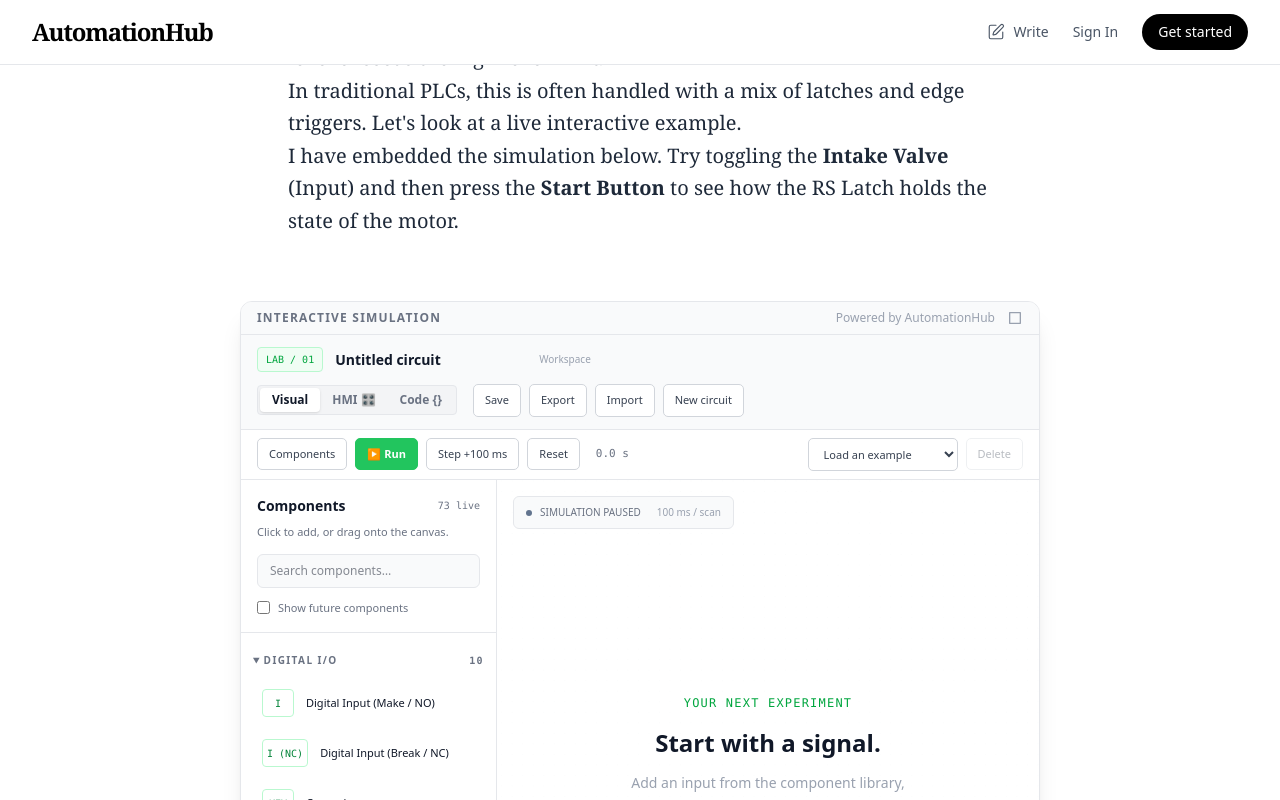
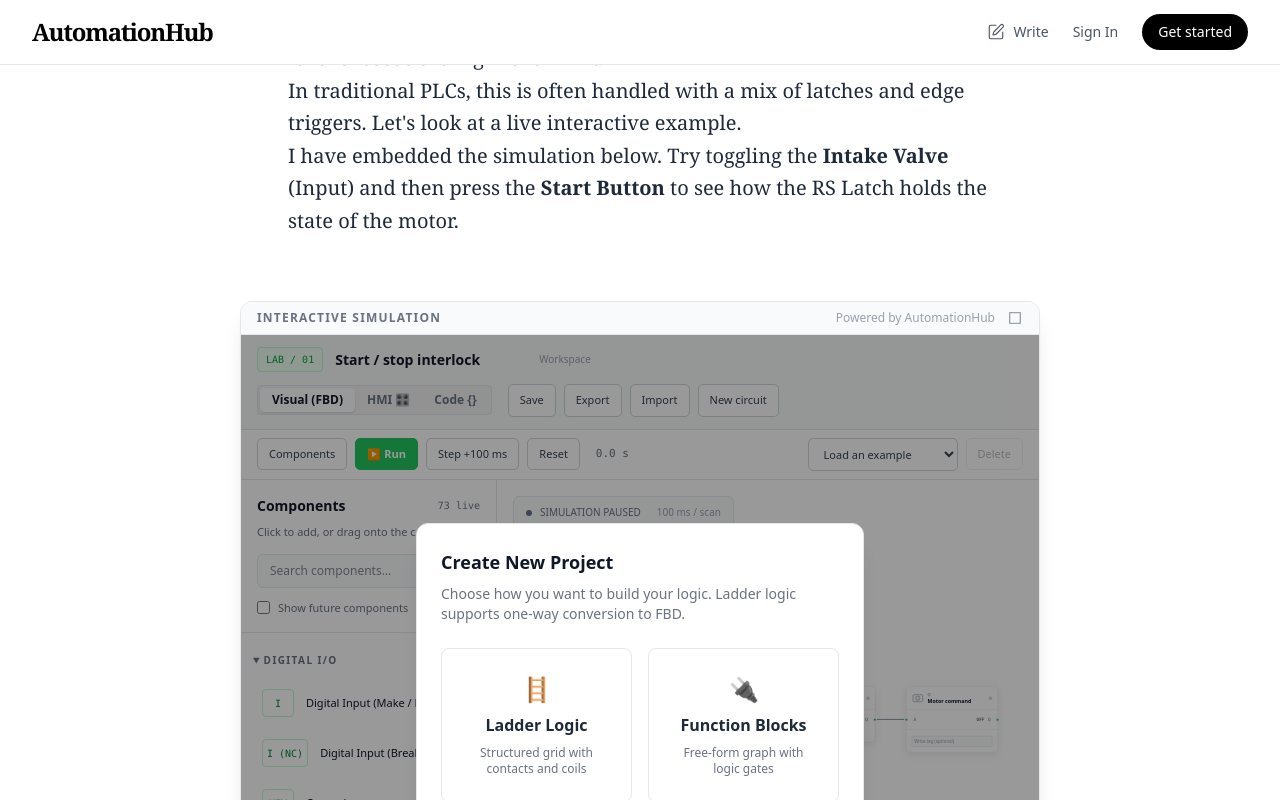
Before and after one commit to Aureum21/industrial_automation, a Next.js app: page /post/1 in a window 1280 px wide. Both pictures are taken after a click on the button "New circuit". Shown: the part 490-1290 px from the top of the page. Built offline with nearby package versions, Linux system fonts and the light colour scheme.

Commit message:
feat: scaffold ladder logic mode and project creation flow

```diff
--- a/src/components/lab/LabWorkspace.tsx
+++ b/src/components/lab/LabWorkspace.tsx
@@ -29,11 +29,13 @@ function Workspace() {
   const [diagnostics, setDiagnostics] = useState<string[]>([]);
   const [dirty, setDirty] = useState(false);
   const [libraryOpen, setLibraryOpen] = useState(true);
-  const [mode, setMode] = useState<'visual' | 'code' | 'hmi'>('visual');
+  const [mode, setMode] = useState<'visual' | 'ladder' | 'code' | 'hmi'>('visual');
   const [dslCode, setDslCode] = useState('');
   const [widgets, setWidgets] = useState<HmiWidget[]>([]);
   const [pending, setPending] = useState<{ document: CircuitDocument; label: string } | null>(null);
   const [timeScrub, setTimeScrub] = useState<number | null>(null);
+  const [format, setFormat] = useState<'fbd' | 'ladder'>('fbd');
+  const [showNewDialog, setShowNewDialog] = useState(false);
   const fileRef = useRef<HTMLInputElement>(null);
   const { screenToFlowPosition, fitView } = useReactFlow<CircuitFlowNode>();
 
@@ -81,6 +83,11 @@ function Workspace() {
     try {
       engine.load(document);
       setRunning(false);
+      const docFormat = document.format || 'fbd';
+      setFormat(docFormat);
+      if (docFormat === 'ladder') setMode('ladder');
+      else if (mode === 'ladder') setMode('visual');
+
       setNodes(document.blocks.map(makeNode));
       setEdges(document.connections.map(wire => ({ id: wire.id, source: wire.fromBlockId, sourceHandle: wire.fromPin, target: wire.toBlockId, targetHandle: wire.toPin, style: { stroke: '#9ca3af', strokeWidth: 1.5 } })));
       setWidgets((document.widgets as HmiWidget[]) || []);
@@ -93,7 +100,7 @@ function Workspace() {
       sync();
       requestAnimationFrame(() => { void fitView({ padding: 0.18, duration: 200, maxZoom: 1 }); });
     } catch (error) { setNotice(error instanceof Error ? error.message : 'Unable to load this circuit.'); }
-  }, [engine, makeNode, fitView, sync]);
+  }, [engine, makeNode, fitView, sync, mode]);
 
   useEffect(() => {
     // Deferring initialization keeps browser storage out of server rendering.
@@ -181,7 +188,7 @@ function Workspace() {
 
   const selectedCount = nodes.filter(node => node.selected).length + edges.filter(edge => edge.selected).length;
 
-  const changeMode = (newMode: 'visual' | 'code' | 'hmi') => {
+  const changeMode = (newMode: 'visual' | 'ladder' | 'code' | 'hmi') => {
     if (mode === newMode) return;
     if (mode === 'code') {
       try {
@@ -206,14 +213,15 @@ function Workspace() {
       <div className="flex items-center gap-3"><span className="rounded border border-green-200 bg-green-50 px-2 py-1 font-mono text-[10px] text-green-600">LAB / 01</span><input aria-label="Circuit name" value={name} maxLength={120} onChange={event => { setName(event.target.value); setDirty(true); }} className="w-48 bg-transparent text-sm font-semibold outline-none focus:text-green-600" /><span className="text-[10px] text-gray-400">{dirty ? 'Unsaved' : 'Workspace'}</span></div>
       <div className="flex flex-wrap items-center gap-2">
         <div className="flex bg-gray-100 p-0.5 rounded border border-gray-200 mr-2">
-          <button className={`px-3 py-1 text-xs font-semibold rounded-sm transition ${mode === 'visual' ? 'bg-white shadow text-gray-900' : 'text-gray-500 hover:text-gray-700'}`} onClick={() => changeMode('visual')}>Visual</button>
+          {format === 'ladder' && <button className={`px-3 py-1 text-xs font-semibold rounded-sm transition ${mode === 'ladder' ? 'bg-white shadow text-gray-900' : 'text-gray-500 hover:text-gray-700'}`} onClick={() => changeMode('ladder')}>Ladder (LD)</button>}
+          <button className={`px-3 py-1 text-xs font-semibold rounded-sm transition ${mode === 'visual' ? 'bg-white shadow text-gray-900' : 'text-gray-500 hover:text-gray-700'}`} onClick={() => changeMode('visual')}>Visual (FBD)</button>
           <button className={`px-3 py-1 text-xs font-semibold rounded-sm transition ${mode === 'hmi' ? 'bg-white shadow text-gray-900' : 'text-gray-500 hover:text-gray-700'}`} onClick={() => changeMode('hmi')}>HMI 🎛️</button>
           <button className={`px-3 py-1 text-xs font-semibold rounded-sm transition ${mode === 'code' ? 'bg-white shadow text-gray-900' : 'text-gray-500 hover:text-gray-700'}`} onClick={() => changeMode('code')}>Code {`{}`}</button>
         </div>
         <button className="lab-button" onClick={save}>Save</button>
         <button className="lab-button" onClick={exportFile}>Export</button>
         <button className="lab-button" onClick={() => fileRef.current?.click()}>Import</button>
-        <button className="lab-button" onClick={() => requestLoad({ version: 1, name: 'Untitled circuit', blocks: [], connections: [] }, 'New circuit ready.')}>New circuit</button>
+        <button className="lab-button" onClick={() => setShowNewDialog(true)}>New circuit</button>
       </div>
     </div>
     <div className="flex flex-wrap items-center justify-between gap-3 border-b border-gray-200 bg-white px-4 py-2">
@@ -226,7 +234,16 @@ function Workspace() {
     <div className="relative flex min-h-0 flex-1">
       {libraryOpen && mode === 'visual' && <Sidebar onAdd={addBlock} />}
       <div className="relative min-w-0 flex-1 flex flex-col h-full bg-white overflow-hidden">
-        {mode === 'visual' ? (
+        {mode === 'ladder' ? (
+          <div className="flex-1 w-full h-full bg-slate-50 flex items-center justify-center p-8">
+            <div className="max-w-md text-center">
+              <div className="text-4xl mb-4">🪜</div>
+              <h2 className="text-xl font-bold text-gray-800 mb-2">Ladder Logic Editor (Coming Soon)</h2>
+              <p className="text-gray-500 mb-6">The structured ladder grid is being built. For now, you can switch to the <strong>Visual (FBD)</strong> tab above to view and edit this circuit using function blocks!</p>
+              <button className="lab-button primary" onClick={() => changeMode('visual')}>Switch to FBD</button>
+            </div>
+          </div>
+        ) : mode === 'visual' ? (
           <ReactFlow<CircuitFlowNode> nodes={nodes} edges={edges} nodeTypes={nodeTypes} onNodesChange={onNodesChange} onEdgesChange={onEdgesChange} onConnect={connection => mutate(() => {
             const wire = toWire(connection, crypto.randomUUID()); engine.addConnection(wire);
             setEdges(previous => [...previous, { id: wire.id, source: wire.fromBlockId, sourceHandle: wire.fromPin, target: wire.toBlockId, targetHandle: wire.toPin, style: { stroke: '#9ca3af', strokeWidth: 1.5 } }]); setNotice('Connection added.');
@@ -251,6 +268,35 @@ function Workspace() {
     <div className="flex min-h-9 flex-wrap items-center justify-between gap-2 border-t border-gray-200 bg-white px-4 py-2 text-[10px]"><p role="status" className={diagnostics.length ? 'text-amber-500 font-semibold' : notice.includes('Invalid DSL') ? 'text-red-500 font-semibold' : 'text-gray-500'}>{diagnostics[0] ?? notice}</p><span className="font-mono text-gray-400">{nodes.length} blocks · {edges.length} wires <span className="ml-3 hidden sm:inline">Select + Delete · Green: digital · Cyan: analog</span></span></div>
     <input ref={fileRef} type="file" accept=".json,application/json" className="hidden" aria-label="Import circuit file" onChange={async event => { const file = event.target.files?.[0]; event.target.value = ''; if (!file) return; try { if (file.size > 2_000_000) throw new Error('Circuit files must be smaller than 2 MB.'); requestLoad(parseCircuitDocument(await file.text()), `Imported ${file.name}.`); } catch (error) { setNotice(error instanceof Error ? error.message : 'Unable to read this file.'); } }} />
     {pending && <div className="absolute inset-0 z-50 flex items-center justify-center bg-black/40 p-6" role="dialog" aria-modal="true" aria-labelledby="replace-title"><div className="max-w-sm rounded-xl border border-green-200 bg-white p-6"><h2 id="replace-title" className="text-lg font-semibold">Replace this circuit?</h2><p className="mt-3 text-sm leading-6 text-gray-500">There are unsaved changes. Save your current circuit or export a copy before replacing it.</p><div className="mt-5 flex flex-wrap gap-2"><button autoFocus className="lab-button" onClick={() => setPending(null)}>Keep editing</button><button className="lab-button" onClick={save}>Save current</button><button className="lab-button primary" onClick={() => load(pending.document, pending.label)}>Replace</button></div></div></div>}
+    {showNewDialog && (
+      <div className="absolute inset-0 z-50 flex items-center justify-center bg-black/40 p-6" role="dialog" aria-modal="true">
+        <div className="max-w-md rounded-xl border border-gray-200 bg-white p-6 shadow-xl">
+          <h2 className="text-lg font-semibold mb-2">Create New Project</h2>
+          <p className="text-sm text-gray-500 mb-6">Choose how you want to build your logic. Ladder logic supports one-way conversion to FBD.</p>
+          <div className="grid grid-cols-2 gap-4">
+            <button
+              className="flex flex-col items-center justify-center border border-gray-200 rounded-lg p-6 hover:border-blue-500 hover:bg-blue-50 transition"
+              onClick={() => { setShowNewDialog(false); requestLoad({ version: 1, format: 'ladder', name: 'Untitled circuit', blocks: [], connections: [] }, 'New Ladder circuit ready.'); }}
+            >
+              <div className="text-2xl mb-2">🪜</div>
+              <div className="font-semibold text-gray-800">Ladder Logic</div>
+              <div className="text-xs text-gray-500 mt-2 text-center">Structured grid with contacts and coils</div>
+            </button>
+            <button
+              className="flex flex-col items-center justify-center border border-gray-200 rounded-lg p-6 hover:border-green-500 hover:bg-green-50 transition"
+              onClick={() => { setShowNewDialog(false); requestLoad({ version: 1, format: 'fbd', name: 'Untitled circuit', blocks: [], connections: [] }, 'New FBD circuit ready.'); }}
+            >
+              <div className="text-2xl mb-2">🔌</div>
+              <div className="font-semibold text-gray-800">Function Blocks</div>
+              <div className="text-xs text-gray-500 mt-2 text-center">Free-form graph with logic gates</div>
+            </button>
+          </div>
+          <div className="mt-6 flex justify-end">
+            <button className="lab-button" onClick={() => setShowNewDialog(false)}>Cancel</button>
+          </div>
+        </div>
+      </div>
+    )}
   </main>;
 }
 
--- a/src/lib/automation/documents.ts
+++ b/src/lib/automation/documents.ts
@@ -69,7 +69,8 @@ export function parseCircuitDocument(text: string): CircuitDocument {
     });
   }
 
-  const document: CircuitDocument = { version: 1, name: raw.name.slice(0, 120), blocks, connections, widgets };
+  const format = raw.format === 'ladder' ? 'ladder' : 'fbd';
+  const document: CircuitDocument = { version: 1, format, name: raw.name.slice(0, 120), blocks, connections, widgets };
   const verifier = new LogicEngine();
   verifier.load(document);
   return document;
--- a/src/lib/automation/types.ts
+++ b/src/lib/automation/types.ts
@@ -84,6 +84,7 @@ export interface HmiWidget {
 
 export interface CircuitDocument {
   version: 1;
+  format?: 'fbd' | 'ladder';
   name: string;
   blocks: CircuitBlock[];
   connections: CircuitConnection[];
```
